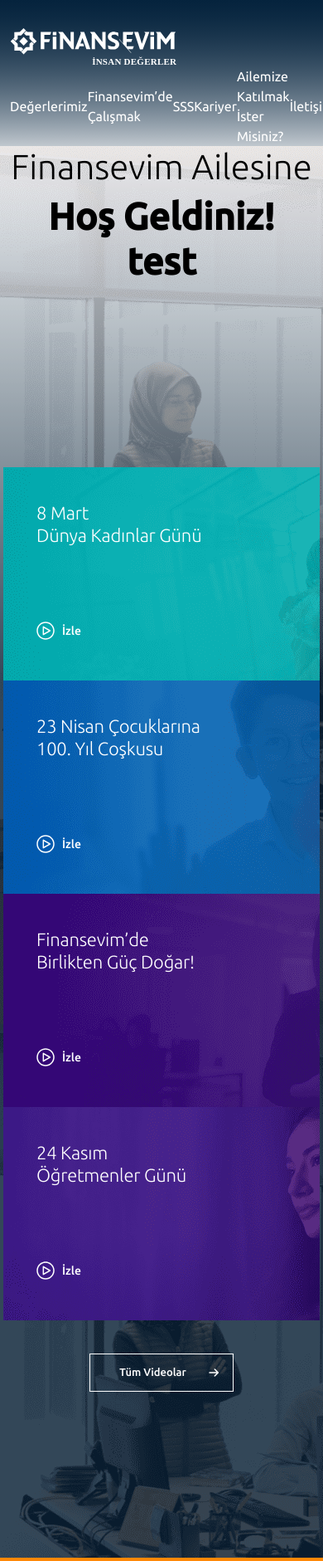
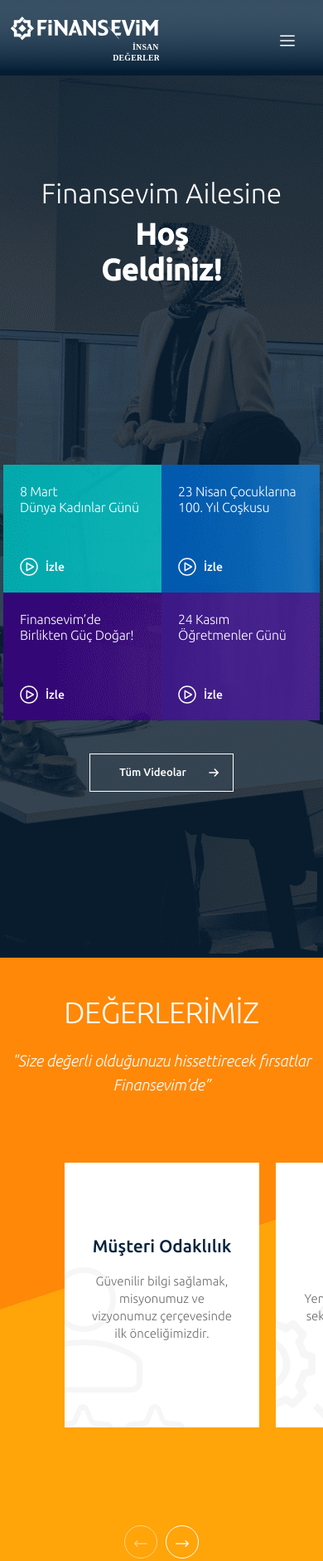
Before and after one commit to duygutmr/frank, a website: page src/pages/index.html in a window 390 px wide. Shown: the top 1881 px of the page at 83% size. Drawn offline with nearby package versions, Linux system fonts and the light colour scheme; files that its build step writes are made by us from their sources; files whose address does not match are found by name.

Commit message:
add responsiveness

```diff
--- a/src/assets/js/owl-carousel.js
+++ b/src/assets/js/owl-carousel.js
@@ -7,10 +7,11 @@
     navText: ["<img src='../assets/svg/left-arrow.svg'>","<img src='../assets/svg/right-arrow.svg'>"],
     responsive:{
         0:{
-            items:1
+            items:1,
+            center:true,
         },
         600:{
-            items:3
+            items:3,
         },
         1000:{
             items:6
--- a/src/assets/sass/components/_banner.scss
+++ b/src/assets/sass/components/_banner.scss
@@ -1,14 +1,18 @@
 .banner {
-     background: url(../img/bitmap.png), linear-gradient(to bottom, rgba(5, 35, 61, 0), #061d31 38%);
+     background: url(../img/bitmap.png), linear-gradient(to bottom, rgba(5, 35, 61, 0), #061d31 0%);
+     background-repeat: no-repeat;
      padding-bottom: 200px;
+     padding-top: 228px;
      &-title {
          font-size: 42px;
         font-weight: 300;
         text-align:center;
+        color: #fff;
         &-second {
             font-size: 45px;
             font-weight: bold;
             text-align:center;
+            color: #fff;
         }
      }
      &-boxes {
@@ -79,3 +83,31 @@
         }
     }
 }
+
+
+@media screen and (max-width: 415px) {
+    .banner {
+        background-position: center;
+        padding-top: 128px;
+        &-title {
+            font-size: 33.6px;
+            &-second {
+                font-size: 35.8px;
+                width: 50%;
+                margin: auto;
+            }
+        }
+        &-boxes {
+            &-first,
+            &-second,
+            &-third,
+            &-fourth {
+                height: 154px;
+                padding: 23px 0 20px 20px;
+                h3 {
+                    font-size: 16px;
+                }
+            }
+        }
+    }
+}
--- a/src/assets/sass/components/_navigation.scss
+++ b/src/assets/sass/components/_navigation.scss
@@ -1,8 +1,8 @@
 header {
-    background-image: url(../svg/rectangle.svg),linear-gradient(to bottom, #05233d, rgba(5, 35, 61, 0) 100%);
-
+    background-image: url(../svg/rectangle.svg),linear-gradient(to bottom, rgba(5, 35, 61, 0), #061d31 100%);
     .navigation {
         padding-top: 34px;
+        padding-bottom: 10px;
         &_unorder {
             display: flex;
             justify-content: space-between;
@@ -18,5 +18,36 @@
                 }
             }
         }
+        &_logo-hamburger {
+            display: none;
+        }
+        &_logo-mobile {
+            display: none;
+        }
     }
 }
+@media screen and (max-width: 768px) {
+    header {
+        .navigation {
+            &_logo-hamburger {
+                display: block;
+            }
+            &_hide {
+                display: none;
+            }
+            &_logo {
+                display: none;
+            }
+            &_logo-mobile {
+                display: block;
+            }
+        }
+    }
+}
+@media screen and (max-width: 415px) {
+    header {
+        .navigation {
+            padding-top: 20px;
+        }
+    }
+}
--- a/src/assets/sass/components/_our_values.scss
+++ b/src/assets/sass/components/_our_values.scss
@@ -2,6 +2,7 @@
     background-image: linear-gradient(342deg, #ffa409 51%, #ff8808 18%);
     height: 738px;
     padding-top: 56px;
+    margin-bottom: 100px;
     overflow: hidden;
     &-content {
         display: flex;
@@ -20,11 +21,11 @@
             letter-spacing: -0.2px;
             margin-top: 15px;
             margin-bottom: 0;
-
         }
         &-title,
         &-text {
             color: #fff;
+            text-align: center;
         }
     }
 
@@ -95,12 +96,15 @@
           line-height: 1.4;
           color: #6b6b6b;
           text-align: center;
+          padding: 0 25px 0 25px;
         }
         .item {
          display: flex;
          justify-content: center;
          align-items: center;
          flex-direction: column;
+         width: 235px;
+         height: 387px;
          &.our_values-images {
            display: block;
            margin-top: 41px;
@@ -133,3 +137,31 @@
 .owl-dots {
   display: none;
 }
+
+@media screen and (max-width: 415px) {
+  .our_values {
+    padding-top: 44px;
+    &-content {
+      &-title {
+        font-size: 36px;
+      }
+    }
+    .carousel-box {
+      height: 319px;
+      .item {
+        height: 319px;
+        &.our_values-images {
+          margin-top: 33px;
+        }
+
+      }
+      &.fourth {
+        height: 347px;
+        img {
+          height: 181px;
+          object-fit: cover;
+        }
+      }
+    }
+  }
+}
--- a/src/components/banner.html
+++ b/src/components/banner.html
@@ -3,12 +3,12 @@
         <div class="row">
             <div class="col-lg-6 mx-auto">
                 <h1 class="banner-title">Finansevim Ailesine</h1>
-                <h2 class="banner-title-second">Hoş Geldiniz! test</h2>
+                <h2 class="banner-title-second">Hoş Geldiniz!</h2>
             </div>
         </div>
         <div class="banner-boxes">
             <div class="row">
-                <div class="col-lg-6 banner-boxes-wrapper">
+                <div class="col-lg-6 col-6 banner-boxes-wrapper">
                     <div class="banner-boxes-first">
                             <h3>8 Mart <br>
                                 Dünya Kadınlar Günü</h3>
@@ -18,7 +18,7 @@
                             </a>
                     </div>
                 </div>
-                <div class="col-lg-6 banner-boxes-wrapper">
+                <div class="col-lg-6 col-6 banner-boxes-wrapper">
                     <div class="banner-boxes-second">
                         <h3>23 Nisan Çocuklarına <br>
                             100. Yıl Coşkusu</h3>
@@ -28,7 +28,7 @@
                         </a>
                     </div>
                 </div>
-                <div class="col-lg-6 banner-boxes-wrapper">
+                <div class="col-lg-6 col-6 banner-boxes-wrapper">
                     <div class="banner-boxes-third">
                         <h3>Finansevim’de <br>
                             Birlikten Güç Doğar!</h3>
@@ -38,7 +38,7 @@
                         </a>
                     </div>
                 </div>
-                <div class="col-lg-6 banner-boxes-wrapper">
+                <div class="col-lg-6 col-6 banner-boxes-wrapper">
                     <div class="banner-boxes-fourth">
                         <h3>24 Kasım <br>
                             Öğretmenler Günü</h3>
--- a/src/components/navigation.html
+++ b/src/components/navigation.html
@@ -1,11 +1,12 @@
 <header>
     <div class="container">
         <nav class="navigation">
-            <div class="row">
-                <div class="col-lg-3">
+            <div class="row align-items-center">
+                <div class="col-lg-3 col-md-11 col-10">
                     <img class="navigation_logo" src="../assets/svg/logo.svg" alt="Finans Evim Logo">
+                    <img class="navigation_logo-mobile" src="../assets/svg/logo-mobile.svg" alt="Finans Evim Logo">
                 </div>
-                <div class="col-lg-9">
+                <div class="col-lg-9 navigation_hide">
                     <ul class="navigation_unorder">
                         <li>
                             <a href="#">Değerlerimiz</a>
@@ -27,6 +28,9 @@
                         </li>
                     </ul>
                 </div>
+                <div class="navigation_logo-hamburger col-md-1 col-2">
+                    <img src="../assets/svg/menu.svg">
+                </div>
             </div>
 
 
--- a/src/components/our_values.html
+++ b/src/components/our_values.html
@@ -8,16 +8,14 @@
         <div class="scheduler-col">
             <div class="owl-carousel owl-theme">
                 <div class="carousel-box first">
-                    <div class="item" style="width: 235px;
-                height: 387px;">
+                    <div class="item" >
                         <h4>Müşteri Odaklılık</h4>
                         <p>Güvenilir bilgi sağlamak, misyonumuz ve vizyonumuz çerçevesinde ilk önceliğimizdir.</p>
 
                     </div>
                 </div>
                 <div class="carousel-box second">
-                    <div class="item" style="width: 235px;
-                height: 387px;">
+                    <div class="item" >
                         <h4>Yenilikçilik</h4>
                         <p>Yenilikçi
                             bakış açımızla ile
@@ -25,56 +23,49 @@
                     </div>
                 </div>
                 <div class="carousel-box third">
-                    <div class="item" style="width: 235px;
-                height: 387px;">
+                    <div class="item" >
                         <h4>Doğruluk</h4>
                         <p>Doğruluk, gelişim kültürümüzün temelini oluşturuyor.</p>
                     </div>
                 </div>
                 <div class="carousel-box fourth">
                     <img src="../assets/img/slider-img.png">
-                    <div class="item our_values-images" style="width: 235px;
-                height: 387px;">
+                    <div class="item our_values-images" >
 
                         <h4>Şeffaflık </h4>
                         <p>Şeffaflık ilkemiz ile bütün çalışanlarımıza objektif yaklaşım sunuyoruz. </p>
                     </div>
                 </div>
                 <div class="carousel-box fifth">
-                    <div class="item" style="width: 235px;
-                height: 387px;">
+                    <div class="item" >
                         <h4>Birliktelik</h4>
                         <p>Birlikteliğin gücümüze güç kattığını bilir, aynı hedefe sağlam adımlarla ilerleriz.
                         </p>
                     </div>
                 </div>
                 <div class="carousel-box sixth">
-                    <div class="item" style="width: 235px;
-                height: 387px;">
+                    <div class="item" >
                         <h4>Tecrübe</h4>
                         <p>Büyüyen ve tecrübe sahibi olan ailemizle birlikte öncü çalışmalara imza atmaya önem veririz.
                         </p>
                     </div>
                 </div>
                 <div class="carousel-box sixth">
-                    <div class="item" style="width: 235px;
-                height: 387px;">
+                    <div class="item" >
                         <h4>Müşteri Odaklılık</h4>
                         <p>Güvenilir bilgi sağlamak, misyonumuz ve vizyonumuz çerçevesinde ilk önceliğimizdir.</p>
 
                     </div>
                 </div>
                 <div class="carousel-box sixth">
-                    <div class="item" style="width: 235px;
-                height: 387px;">
+                    <div class="item" >
                         <h4>Müşteri Odaklılık</h4>
                         <p>Güvenilir bilgi sağlamak, misyonumuz ve vizyonumuz çerçevesinde ilk önceliğimizdir.</p>
 
                     </div>
                 </div>
                 <div class="carousel-box sixth">
-                    <div class="item" style="width: 235px;
-                height: 387px;">
+                    <div class="item" >
                         <h4>Müşteri Odaklılık</h4>
                         <p>Güvenilir bilgi sağlamak, misyonumuz ve vizyonumuz çerçevesinde ilk önceliğimizdir.</p>
 
```
Also changed, not shown: src/assets/svg/logo-mobile.svg (added), src/assets/svg/menu.svg (added).
